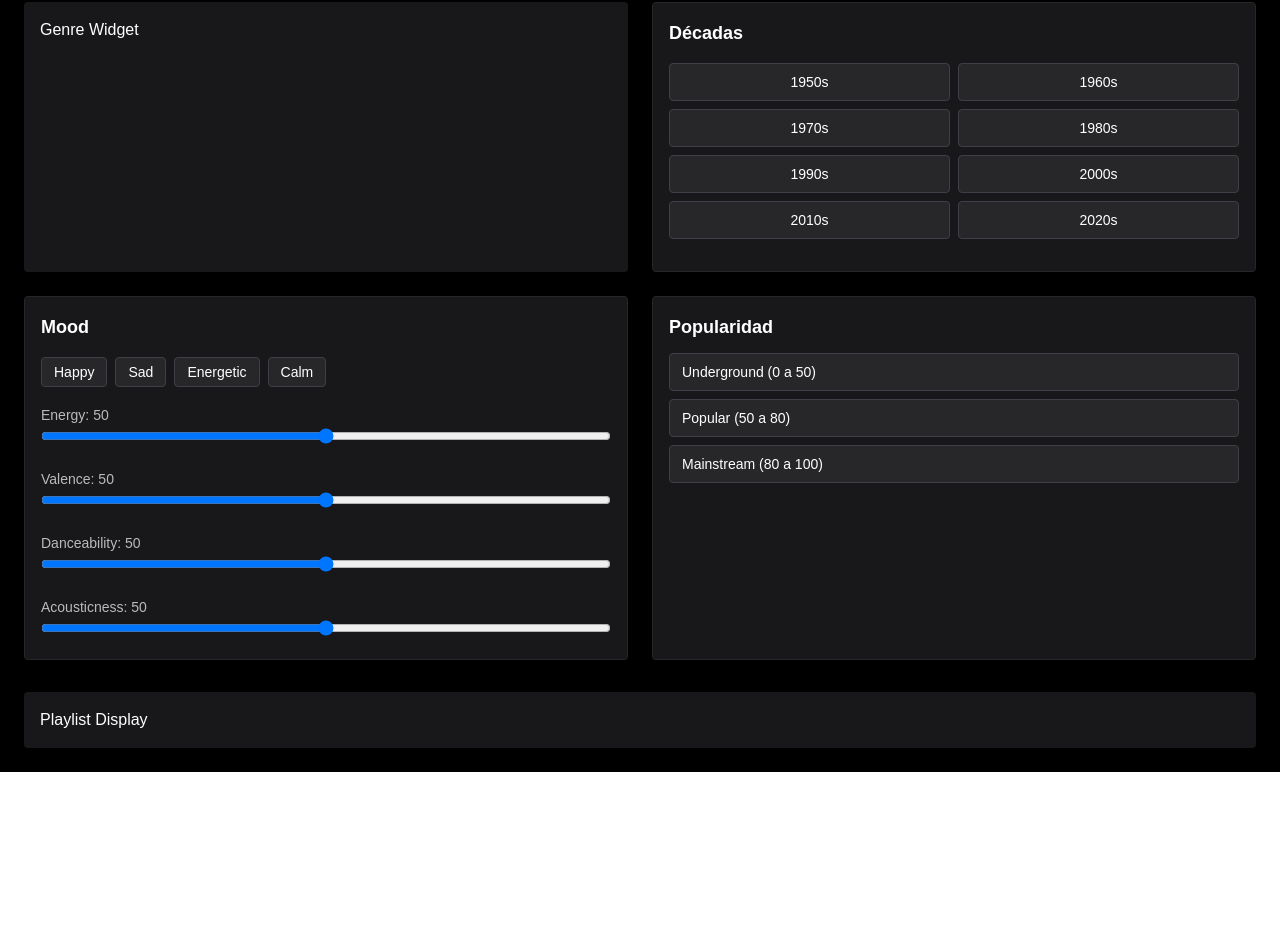
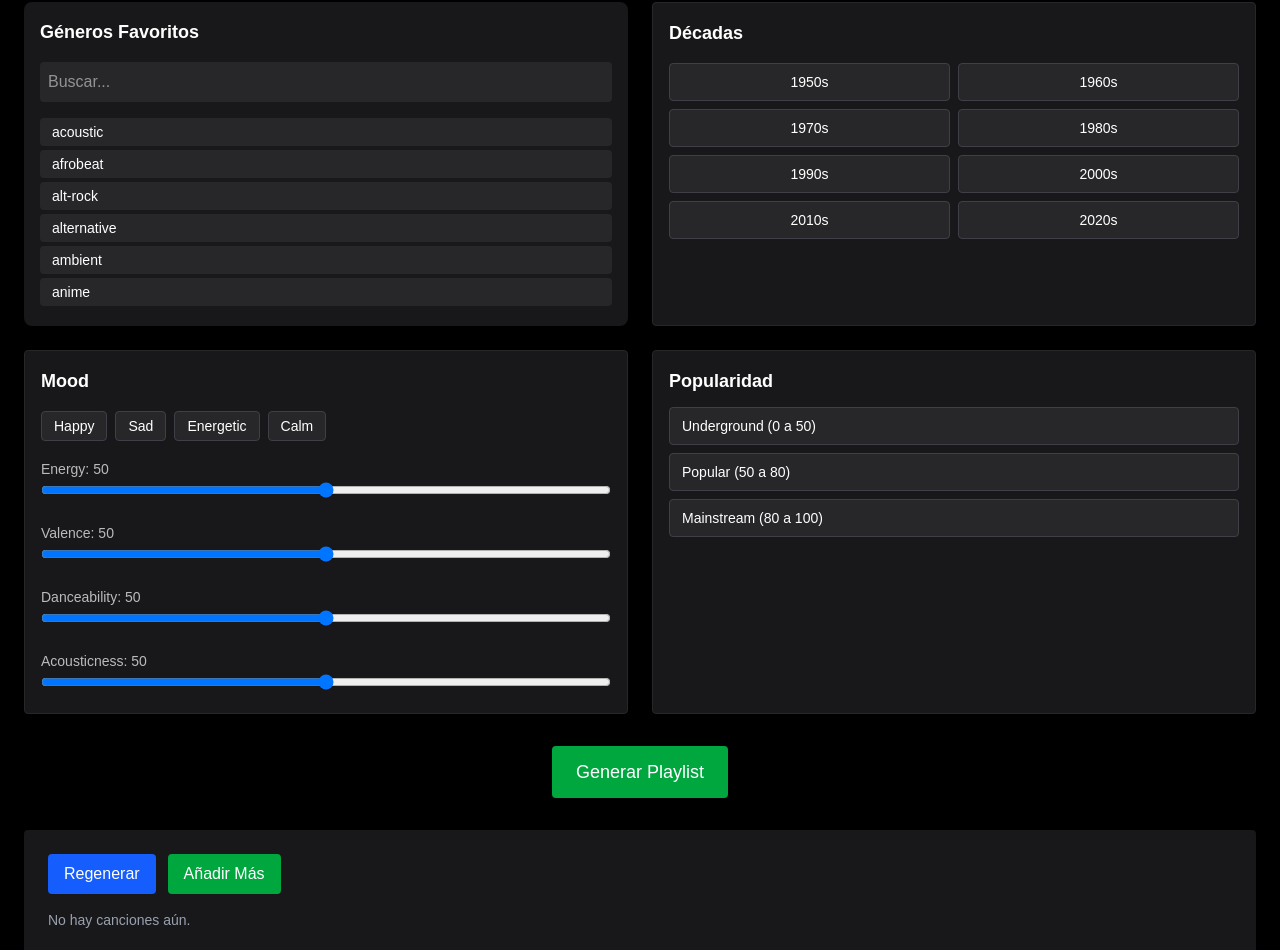
Before and after one commit to MatiasSvriz/spotify-taste-mixer, a Next.js app: page /dashboard in a window 1280 px wide. Shown: the part 319-1269 px from the top of the page. Before the commit the page ends 1091 px from the top, so only its background shows below. Built offline with nearby package versions, Linux system fonts and the light colour scheme.

Commit message:
Añadimos GenreWidget.jsx, además ahora contamos con primera versión de PlaylistDisplay.jsx incorporando a nuestra aplicacion la funcion generatePlaylist, corregimos parte de spotify.jsx para el correcto funcionamiento con PopularityWidget.jsx

```diff
--- a/src/app/components/GenreWidget.jsx
+++ b/src/app/components/GenreWidget.jsx
@@ -1,3 +1,83 @@
-export default function GenreWidget() {
-  return <div className="p-4 bg-zinc-900 rounded">Genre Widget</div>;
+"use client";
+
+import { useState } from "react";
+
+const GENRES = [
+  "acoustic","afrobeat","alt-rock","alternative","ambient","anime","black-metal","bluegrass","blues",
+  "bossanova","brazil","breakbeat","british","cantopop","chicago-house","children","chill","classical",
+  "club","comedy","country","dance","dancehall","death-metal","deep-house","detroit-techno","disco",
+  "disney","drum-and-bass","dub","dubstep","edm","electro","electronic","emo","folk","forro","french",
+  "funk","garage","german","gospel","goth","grindcore","groove","grunge","guitar","happy","hard-rock",
+  "hardcore","hardstyle","heavy-metal","hip-hop","house","idm","indian","indie","indie-pop","industrial",
+  "iranian","j-dance","j-idol","j-pop","j-rock","jazz","k-pop","kids","latin","latino","malay","mandopop",
+  "metal","metal-misc","metalcore","minimal-techno","movies","mpb","new-age","new-release","opera",
+  "pagode","party","philippines-opm","piano","pop","pop-film","post-dubstep","power-pop","progressive-house",
+  "psych-rock","punk","punk-rock","r-n-b","rainy-day","reggae","reggaeton","road-trip","rock","rock-n-roll",
+  "rockabilly","romance","sad","salsa","samba","sertanejo","show-tunes","singer-songwriter","ska","sleep",
+  "songwriter","soul","soundtracks","spanish","study","summer","swedish","synth-pop","tango","techno",
+  "trance","trip-hop","turkish","work-out","world-music"
+];
+
+export default function GenreWidget({ selectedItems = [], onSelect, limit = 5 }) {
+  const [query, setQuery] = useState("");
+
+  const filtered = GENRES.filter(g =>
+    g.toLowerCase().includes(query.toLowerCase())
+  );
+
+  const toggle = (genre) => {
+    const exists = selectedItems.includes(genre);
+
+    if (exists) {
+      onSelect(selectedItems.filter(g => g !== genre));
+    } else {
+      if (selectedItems.length >= limit) return;
+      onSelect([...selectedItems, genre]);
+    }
+  };
+
+  return (
+    <div className="bg-zinc-900 p-4 rounded-lg space-y-4">
+
+      <h2 className="text-lg font-semibold">Géneros Favoritos</h2>
+
+      <input
+        className="w-full p-2 rounded bg-zinc-800"
+        placeholder="Buscar..."
+        value={query}
+        onChange={(e) => setQuery(e.target.value)}
+      />
+
+      <div className="max-h-48 overflow-y-auto space-y-1">
+        {filtered.map((genre) => {
+          const active = selectedItems.includes(genre);
+          return (
+            <button
+              key={genre}
+              onClick={() => toggle(genre)}
+              className={`w-full px-3 py-1 rounded text-left text-sm
+                ${active ? "bg-green-600" : "bg-zinc-800 hover:bg-zinc-700"}
+              `}
+            >
+              {genre}
+            </button>
+          );
+        })}
+      </div>
+
+      {selectedItems.length > 0 && (
+        <div className="flex flex-wrap gap-2 pt-2">
+          {selectedItems.map((g) => (
+            <span
+              key={g}
+              onClick={() => toggle(g)}
+              className="px-3 py-1 bg-green-600 rounded cursor-pointer text-sm"
+            >
+              {g} ✕
+            </span>
+          ))}
+        </div>
+      )}
+    </div>
+  );
 }
--- a/src/app/components/PlaylistDisplay.jsx
+++ b/src/app/components/PlaylistDisplay.jsx
@@ -1,3 +1,49 @@
-export default function PlaylistDisplay() {
-  return <div className="p-4 bg-zinc-900 rounded">Playlist Display</div>;
+"use client";
+
+import TrackCard from "./TrackCard";
+
+export default function PlaylistDisplay({
+  playlist,
+  setPlaylist,
+  onRegenerate,
+  onAddMore
+}) {
+  const removeTrack = (id) =>
+    setPlaylist(prev => prev.filter(t => t.id !== id));
+
+  return (
+    <div className="bg-zinc-900 p-6 rounded space-y-4">
+
+      <div className="flex gap-3">
+        <button
+          onClick={onRegenerate}
+          className="bg-blue-600 hover:bg-blue-500 px-4 py-2 rounded"
+        >
+          Regenerar
+        </button>
+
+        <button
+          onClick={onAddMore}
+          className="bg-green-600 hover:bg-green-500 px-4 py-2 rounded"
+        >
+          Añadir Más
+        </button>
+      </div>
+
+      {/* Lista de tracks */}
+      <div className="space-y-2">
+        {playlist.map(track => (
+          <TrackCard
+            key={track.id}
+            track={track}
+            onRemove={removeTrack}
+          />
+        ))}
+
+        {playlist.length === 0 && (
+          <p className="text-gray-400 text-sm">No hay canciones aún.</p>
+        )}
+      </div>
+    </div>
+  );
 }
--- /dev/null
+++ b/src/app/components/TrackCard.jsx
@@ -0,0 +1,25 @@
+"use client";
+
+export default function TrackCard({ track, onRemove }) {
+  return (
+    <div className="flex items-center gap-3 p-3 bg-zinc-800 rounded">
+      <img
+        src={track.album.images?.[0]?.url}
+        alt="cover"
+        className="w-12 h-12 rounded"
+      />
+
+      <div className="flex flex-col flex-1">
+        <p className="font-semibold">{track.name}</p>
+        <p className="text-gray-400 text-sm">{track.artists[0].name}</p>
+      </div>
+
+      <button
+        onClick={() => onRemove(track.id)}
+        className="text-red-500 hover:text-red-400 text-lg"
+      >
+        ✕
+      </button>
+    </div>
+  );
+}
--- a/src/app/dashboard/page.js
+++ b/src/app/dashboard/page.js
@@ -1,6 +1,7 @@
 "use client";
 
 import { useState } from "react";
+import { generatePlaylist } from "../../lib/spotify";
 
 import Header from "../components/Header";
 import ArtistWidget from "../components/ArtistWidget";
@@ -24,6 +25,34 @@ export default function Dashboard() {
   const [selectedMood, setSelectedMood] = useState({});
   const [popularity, setPopularity] = useState([0, 100]);
 
+  const [playlist, setPlaylist] = useState([]);
+  const [loading, setLoading] = useState(false);
+
+  const generate = async () => {
+    setLoading(true);
+
+    const tracks = await generatePlaylist({
+      artists: selectedArtists,
+      genres: selectedGenres,
+      decades: selectedDecades,
+      tracks: selectedTracks,
+      mood: selectedMood,
+      popularity
+    });
+
+    setPlaylist(tracks);
+    setLoading(false);
+    return tracks;
+  };
+
+  const addMore = async () => {
+    const extra = await generate();
+    const merged = [...playlist, ...extra];
+
+    const unique = Array.from(new Map(merged.map(t => [t.id, t])).values());
+    setPlaylist(unique);
+  };
+
   return (
     <div className="min-h-screen bg-black text-white">
       <Header />
@@ -42,7 +71,11 @@ export default function Dashboard() {
             selectedItems={selectedTracks}
             onSelect={setSelectedTracks}
           />
-          <GenreWidget />
+          <GenreWidget
+            selectedItems={selectedGenres}
+            onSelect={setSelectedGenres}
+            limit={5}
+          />
           <DecadeWidget
             selectedItems={selectedDecades}
             onSelect={setSelectedDecades}
@@ -57,7 +90,21 @@ export default function Dashboard() {
           />
         </div>
 
-        <PlaylistDisplay />
+         <div className="flex justify-center">
+          <button
+            onClick={generate}
+            className="bg-green-600 hover:bg-green-500 px-6 py-3 rounded text-lg"
+          >
+            {loading ? "Generando..." : "Generar Playlist"}
+          </button>
+        </div>
+
+        <PlaylistDisplay
+          playlist={playlist}
+          setPlaylist={setPlaylist}
+          onRegenerate={generate}
+          onAddMore={addMore}
+        />
       </div>
     </div>
   );
--- a/src/lib/spotify.js
+++ b/src/lib/spotify.js
@@ -1,5 +1,7 @@
+import { getAccessToken } from "./auth";
+
 export async function generatePlaylist(preferences) {
-  const { artists, genres, decades, popularity } = preferences;
+  const { artists, genres, decades, popularity, mood = {} } = preferences;
   const token = getAccessToken();
   let allTracks = [];
 
@@ -39,8 +41,10 @@ export async function generatePlaylist(preferences) {
   }
 
   // 4. Filtrar por popularidad
-  if (popularity) {
-    const [min, max] = popularity;
+  if (typeof popularity === "number") {
+    const min = popularity - 20;
+    const max = popularity + 20;
+
     allTracks = allTracks.filter(
       track => track.popularity >= min && track.popularity <= max
     );
```
